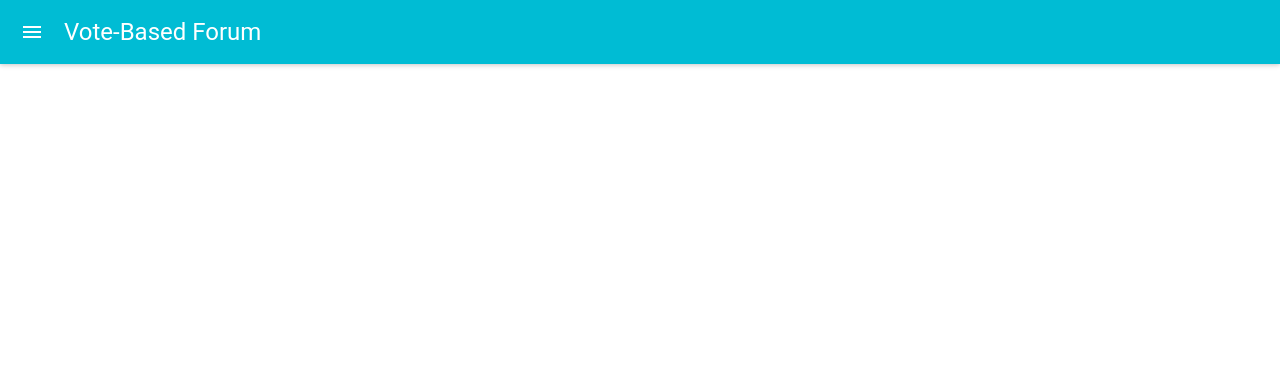
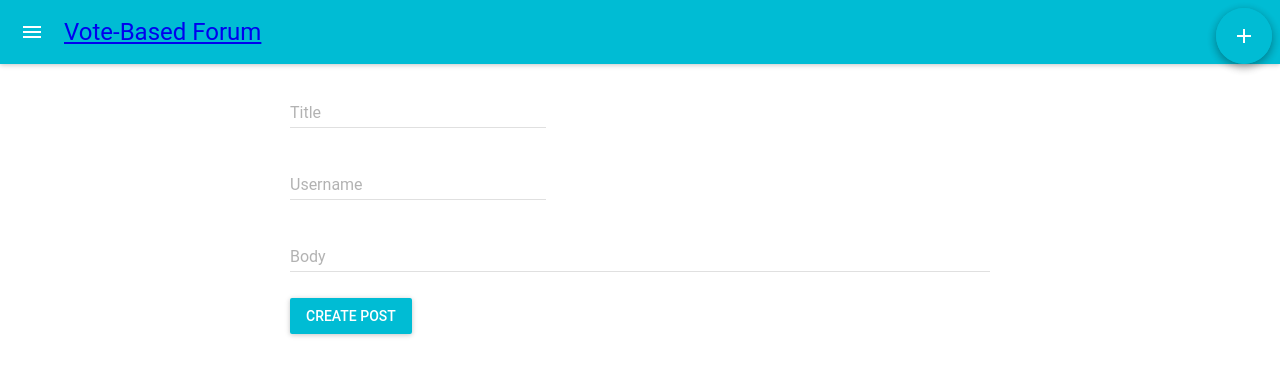
Before and after one commit to swellander/voter-based-forum, a React (Create React App) app: page /#/newPost in a window 1280 px wide. Shown: the top 376 px of the page. Built offline with nearby package versions, Linux system fonts and the light colour scheme.

Commit message:
Introduce form

```diff
--- a/src/components/App.jsx
+++ b/src/components/App.jsx
@@ -4,6 +4,8 @@ import '../App.css';
 import Feed from './Feed.jsx';
 import { Switch, Route } from 'react-router-dom';
 import Header from './Header.jsx';
+import Error404 from './Error404.jsx';
+import NewPostForm from './NewPostForm.jsx';
 
 
 
@@ -14,6 +16,8 @@ class App extends Component {
         <Header />
         <Switch>
           <Route exact path='/' component={Feed} />
+          <Route path='/newPost' component={NewPostForm} />
+          <Route component={Error404} />
         </Switch>
       </div>
     );
--- /dev/null
+++ b/src/components/Error404.jsx
@@ -0,0 +1,18 @@
+import React from 'react';
+import PropTypes from 'prop-types';
+import { Link } from 'react-router-dom';
+
+function Error404(props){
+  return (
+    <div>
+      <h2>The page {props.location.pathname} does not exist!</h2>
+      <h3>Would you like to return <Link to="/">home</Link> instead?</h3>
+    </div>
+  );
+}
+
+Error404.propTypes = {
+  location: PropTypes.object
+};
+
+export default Error404;
--- a/src/components/Header.jsx
+++ b/src/components/Header.jsx
@@ -1,5 +1,8 @@
 import React from 'react';
 import AppBar from 'material-ui/AppBar';
+import FloatingActionButton from 'material-ui/FloatingActionButton';
+import ContentAdd from 'material-ui/svg-icons/content/add';
+import { Link } from 'react-router-dom';
 
 /**
  * A simple example of `AppBar` with an icon on the right.
@@ -7,8 +10,8 @@ import AppBar from 'material-ui/AppBar';
  */
 const Header = () => (
   <AppBar
-    title="Vote-Based Forum"
-    iconClassNameRight="muidocs-icon-navigation-expand-more"
+    title={<Link to='/'>Vote-Based Forum</Link>}
+    iconElementRight={<Link to='/newPost'><FloatingActionButton><ContentAdd /></FloatingActionButton></Link>}
   />
 );
 
--- a/src/components/NewPostControl.jsx
+++ /dev/null
@@ -1,2 +0,0 @@
-import React from 'react';
-import Feed from './Feed.jsx';
--- /dev/null
+++ b/src/components/NewPostForm.jsx
@@ -0,0 +1,54 @@
+import React from 'react';
+import Feed from './Feed.jsx';
+import TextField from 'material-ui/TextField';
+import RaisedButton from 'material-ui/RaisedButton';
+
+function NewPostForm() {
+    let styles = {
+        margin: 'auto',
+        maxWidth: '700px'
+    }
+
+    function handleNewPostFormSubmission(event) {
+        event.preventDefault();
+        console.log(inputs);
+    }
+
+    //Take the value of material-ui text inputs and maps it to inputs object. This is most likely not best practice. Definitely check in with others to figure out better way.
+    function handleChange(event) {
+        let input = event.target.value;
+        inputs[event.target.name] = input;
+    }
+
+    let inputs = {};
+    return (
+        <div style={styles}>
+            <form onSubmit={handleNewPostFormSubmission}>
+                <TextField
+                    floatingLabelText="Title"
+                    onChange={handleChange}
+                    name="title"
+                />
+                <br/>
+                <TextField
+                    floatingLabelText="Username"
+                    name="username"
+                    onChange={handleChange}
+                />
+                <br/>
+                <TextField
+                    floatingLabelText="Body"
+                    fullWidth={true}
+                    multiLine={true}
+                    name="body"
+                    onChange={handleChange}
+                />
+                <br/>
+                <br/>
+                <RaisedButton type="submit" label="Create Post" primary={true} />
+            </form>
+        </div>
+    )
+}
+
+export default NewPostForm;
```
